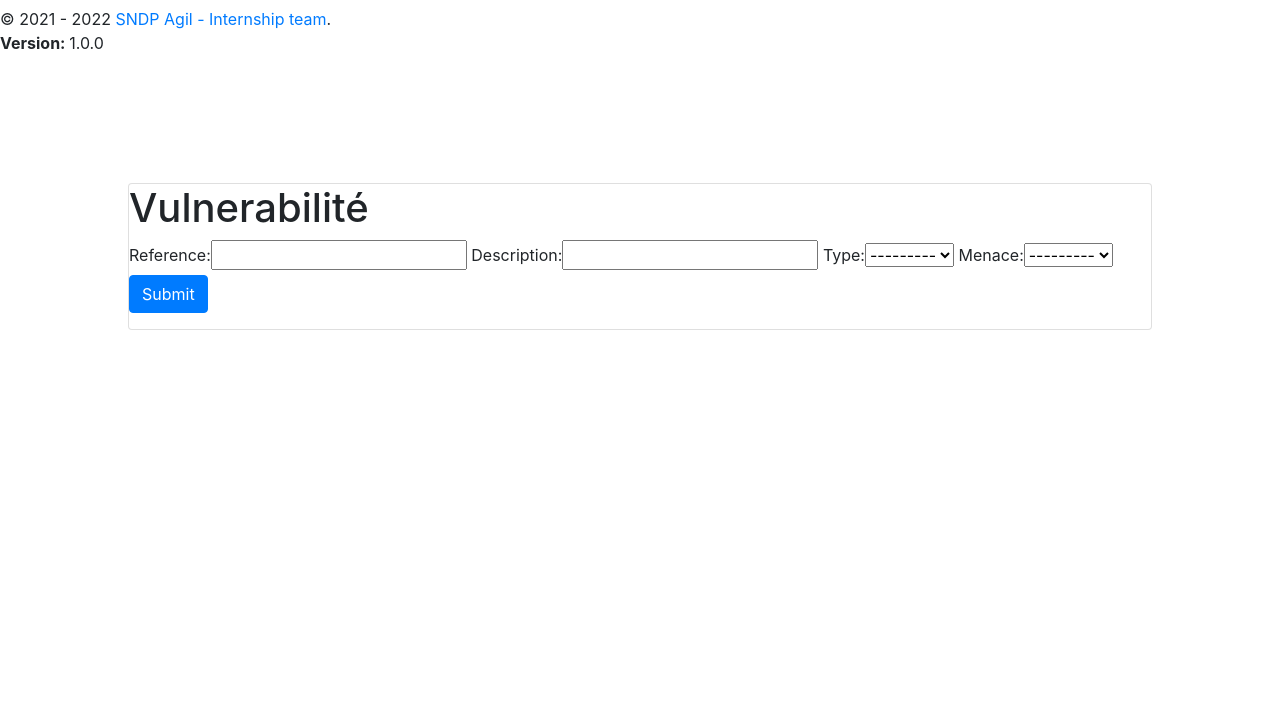
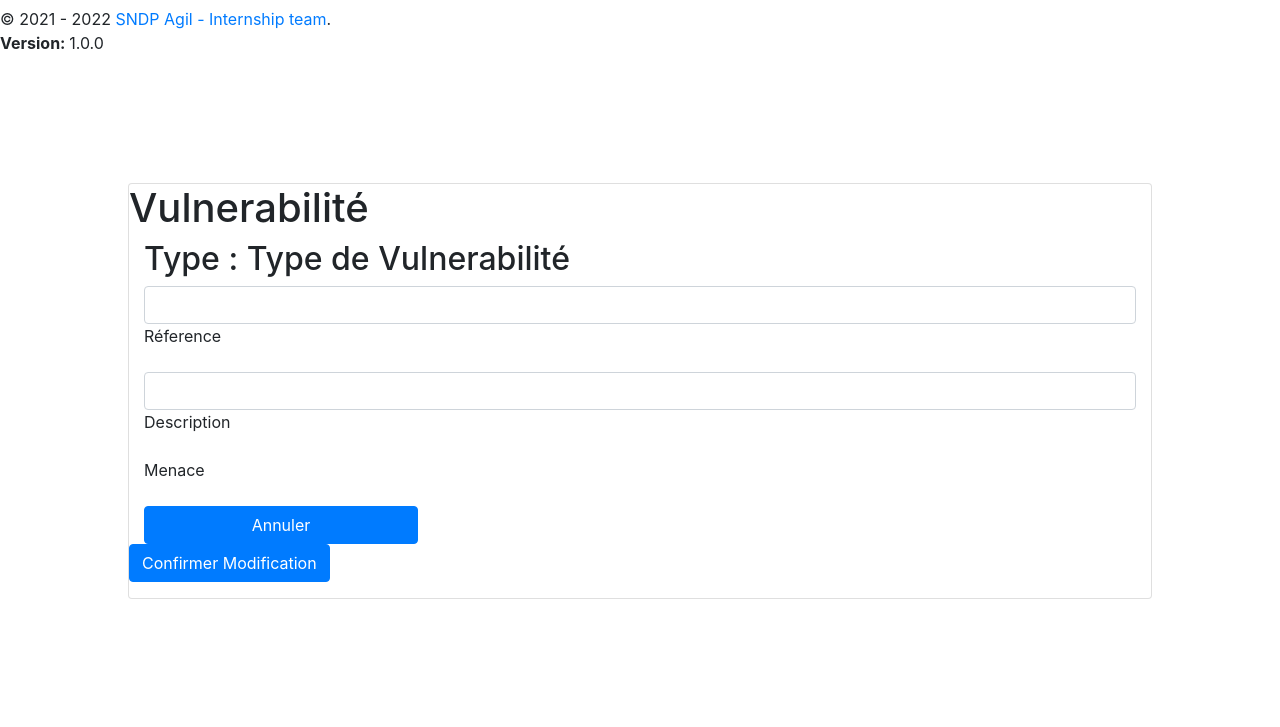
Before and after one commit to achrefsoltani/RMA, a Django app: page /vulnerabilite/add/ in a window 1280 px wide. Shown: the part 551-1278 px from the top of the page. Before the commit the page ends 881 px from the top, so only its background shows below. Run offline with Django 3.2, Linux system fonts and the light colour scheme; data that the repository does not hold is empty; some libraries are stand-ins or nearby versions.

Commit message:
formulaire vuln

```diff
--- a/vulnerabilite/templates/vulnerabilite/vulnerabilite_form.html
+++ b/vulnerabilite/templates/vulnerabilite/vulnerabilite_form.html
@@ -14,11 +14,55 @@
         <form action="" method="POST">
             {% csrf_token %}
 
-            {{form}}
+            <!-- ligne 1 -->
+            <div class="col-sm-12">
+                <h2 class="card-inside-title">Type : Type de Vulnerabilité</h2>
+
+            </div>
+
+            <!-- ligne 2 -->
+
+            <div class="col-sm-12">
+                <div class="form-group form-float">
+                    <div class="form-line">
+                        {% render_field form.reference class="form-control" aria-required="true" %}
+                        <label class="form-label">Réference</label>
+                    </div>
+                </div>
+            </div>
+
+            <!-- ligne 3 -->
+
+            <div class="col-sm-12">
+                <div class="form-group form-float">
+                    <div class="form-line">
+                        {% render_field form.description class="form-control" aria-required="true" %}
+                        <label class="form-label">Description</label>
+                    </div>
+                </div>
+            </div>
+
+            <!-- ligne 4 -->
+
+            <div class="col-sm-12">
+                <div class="form-group form-float">
+                    <div class="form-line">
+
+                        <label class="">Menace</label>
+                    </div>
+                </div>
+            </div>
+
+            <!-- ligne 5 -->
+            <div class="col-md-6">
+                <input class="btn btn-primary" type="" value="Annuler">
+            </div>
 
             <div class="form-group">
-                <input class="btn btn-primary" type="submit" value="Submit">
+                <input class="btn btn-primary" type="submit" value="Confirmer Modification">
             </div>
+
+
         </form>
 
 
```
